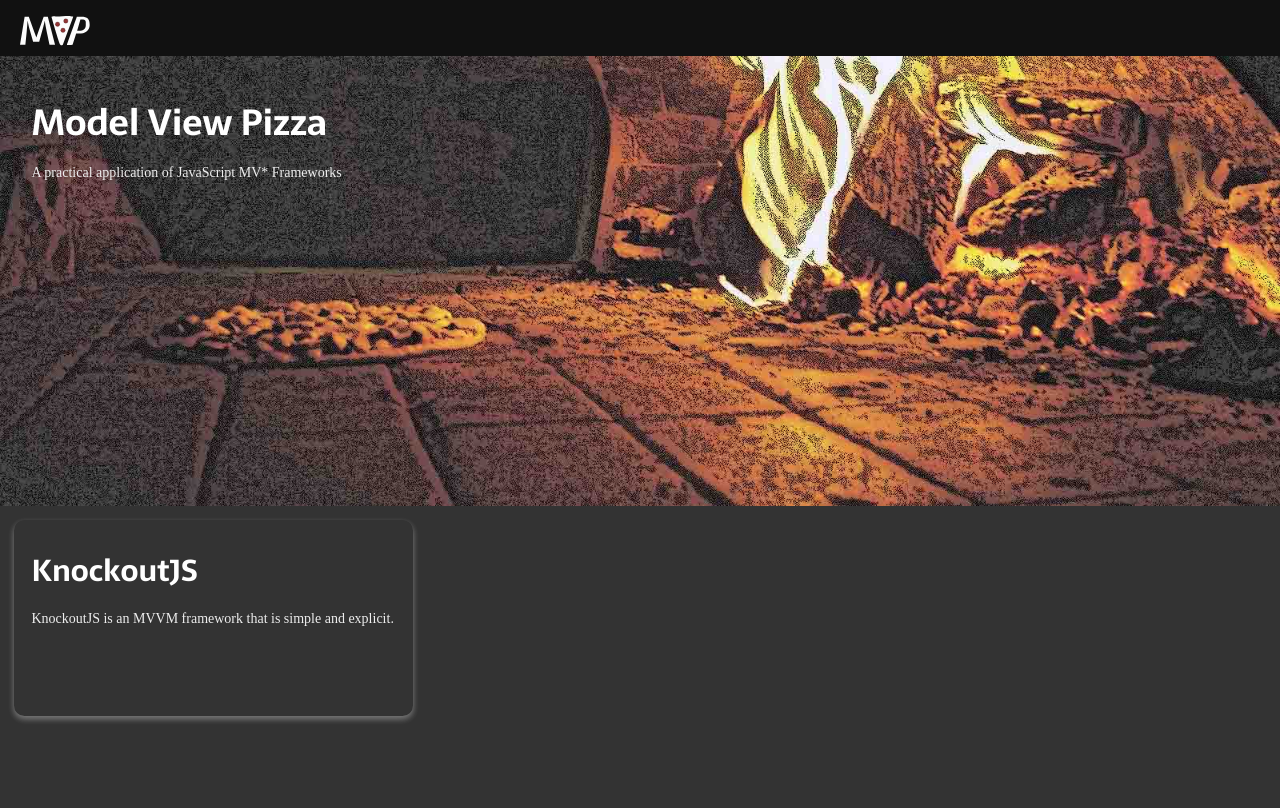
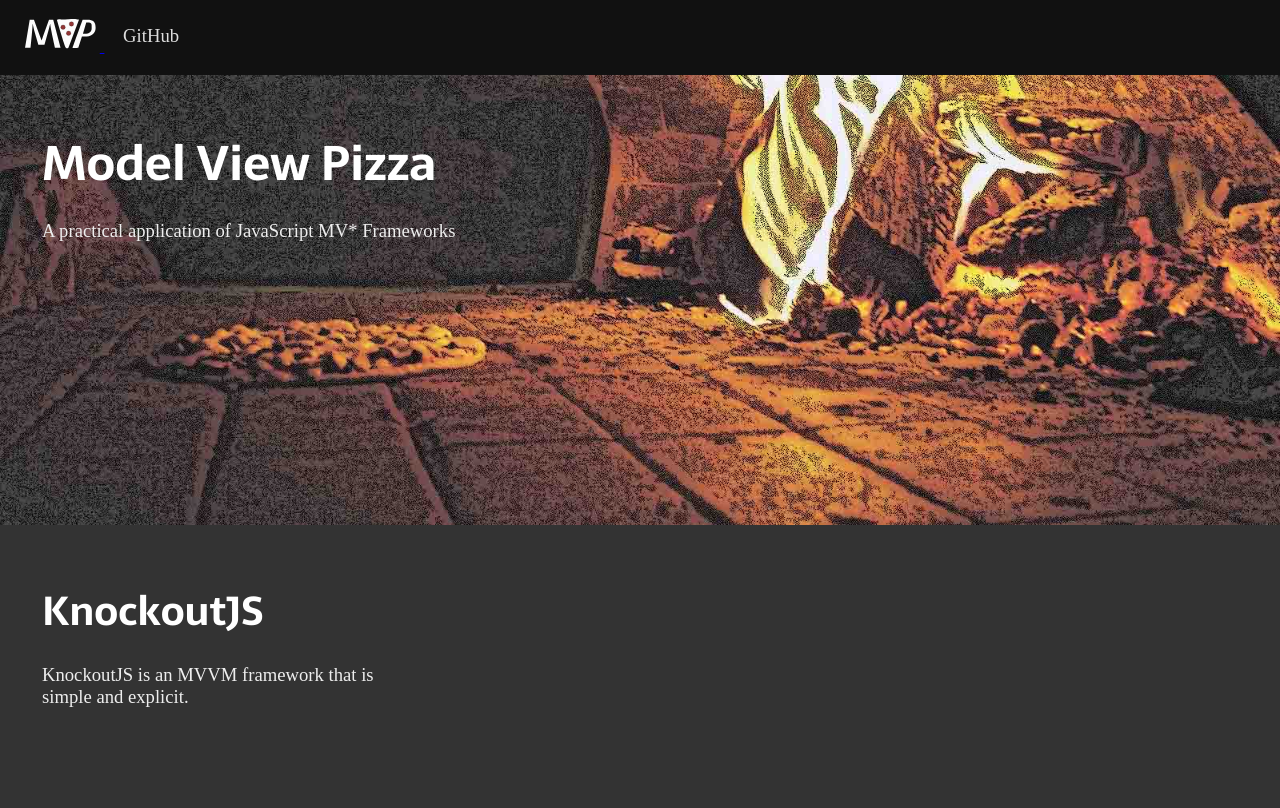
Before and after one commit to notoriousb1t/ModelViewPizza, a website: page index.html in a window 1280 px wide. Drawn offline with Linux system fonts and the light colour scheme.

Commit message:
fixed github links, fixed main page links

```diff
--- a/assets-src/less/main.less
+++ b/assets-src/less/main.less
@@ -16,7 +16,7 @@
 @headings-line-height: 1em;
 @headings-color: #ffffff;
 
-@font-size-base:          14px;
+@font-size-base:          14pt;
 @font-size-large:         ceil((@font-size-base * 1.25));
 @font-size-small:         ceil((@font-size-base * 0.85));
 
@@ -162,6 +162,14 @@ div, nav {
 	padding: 0;
 }
 
+.stage-center {
+	margin-left: auto;
+	margin-right: auto;
+	max-width: 1280px;
+	min-width: 320px;
+	width: 100%;
+}
+
 .pane {
 	border-radius: 0.75em;
 	padding: @x-padding @y-padding;
@@ -169,6 +177,20 @@ div, nav {
 	min-height: 100%;
 	height: 100%;
 	max-height: 100%;
+}
+
+.nav-item {
+	display: inline-block;
+  	vertical-align: middle;
+  	height: 100%;
+  	padding-left: 1em;
+  	padding-right: 1em;
+  	color: #dddddd;
+  	text-decoration: none;
+
+	&:hover {
+		text-decoration: underline;
+	}
 }
 
 // utility
--- a/assets-src/less/site.less
+++ b/assets-src/less/site.less
@@ -15,10 +15,7 @@ body {
 }
 
 #heroImage {
-	background-image: url('../images/oven.jpg');
-	background-size: cover;
 	color: #EEEEEE;
-	text-shadow: 0 3px 3px black;
 }
 
 #cuttingBoard {
@@ -49,7 +46,7 @@ body {
 #overlay {
 	&:not(.affix) {
 		position: absolute;
-		top: 405px;
+		top: 170px;
 		height: 800px;
 		width: 100%;
 	}
--- a/assets-src/less/variables.less
+++ b/assets-src/less/variables.less
@@ -28,7 +28,7 @@
 //** Background color for `<body>`.
 @body-bg:               rgba(0, 0, 0, 0.35);
 //** Global text color on `<body>`.
-@text-color:            @gray-dark;
+@text-color:            @gray-base;
 
 //** Global textual link color.
 @link-color:            @brand-primary;
--- a/index.html
+++ b/index.html
@@ -7,17 +7,22 @@
 		<link rel="icon" type="x-icon/image" href="/assets/images/favicon.ico" />
 	</head>
 	<body>
-		<nav class="page-nav grod">
-			<div class="grid">
+		<nav class="page-nav">
+			<div class="grid stage-center">
 				<div class="width-1-2">
-					<img src="/assets/images/logo with text.svg" height="38" />
+					<a target="blank" href="/">
+						<img src="/assets/images/logo with text.svg" height="38" />
+                    </a>
+					<a class="nav-item" target="blank" href="https://github.com/notoriousb1t/modelviewpizza">
+                        GitHub
+                    </a>
 				</div>
 				<div class="width-1-2 text-right">
 					<!-- toolbar items -->
 				</div>
 			</div>
 		</nav>
-		<div class="page-content">
+		<div class="page-content stage-center">
 			<div class="relative">
 				<div class="absolute">
 					<div class="pane">
@@ -50,8 +55,10 @@
 		</div>
 		<script>
 			(function() {
+				var forEach = Array.prototype.forEach;
 				var results = document.querySelectorAll('[data-href]');
-				Array.prototype.forEach.call(results, function(el) {
+
+				forEach.call(results, function(el) {
 					el.addEventListener('click', function(e){
 						window.location.href = el.dataset.href;
 					});
```
Also changed, not shown: knockoutjs/index.html (+9 -8 lines), assets/styles/main.min.css, assets/styles/site.min.css.
